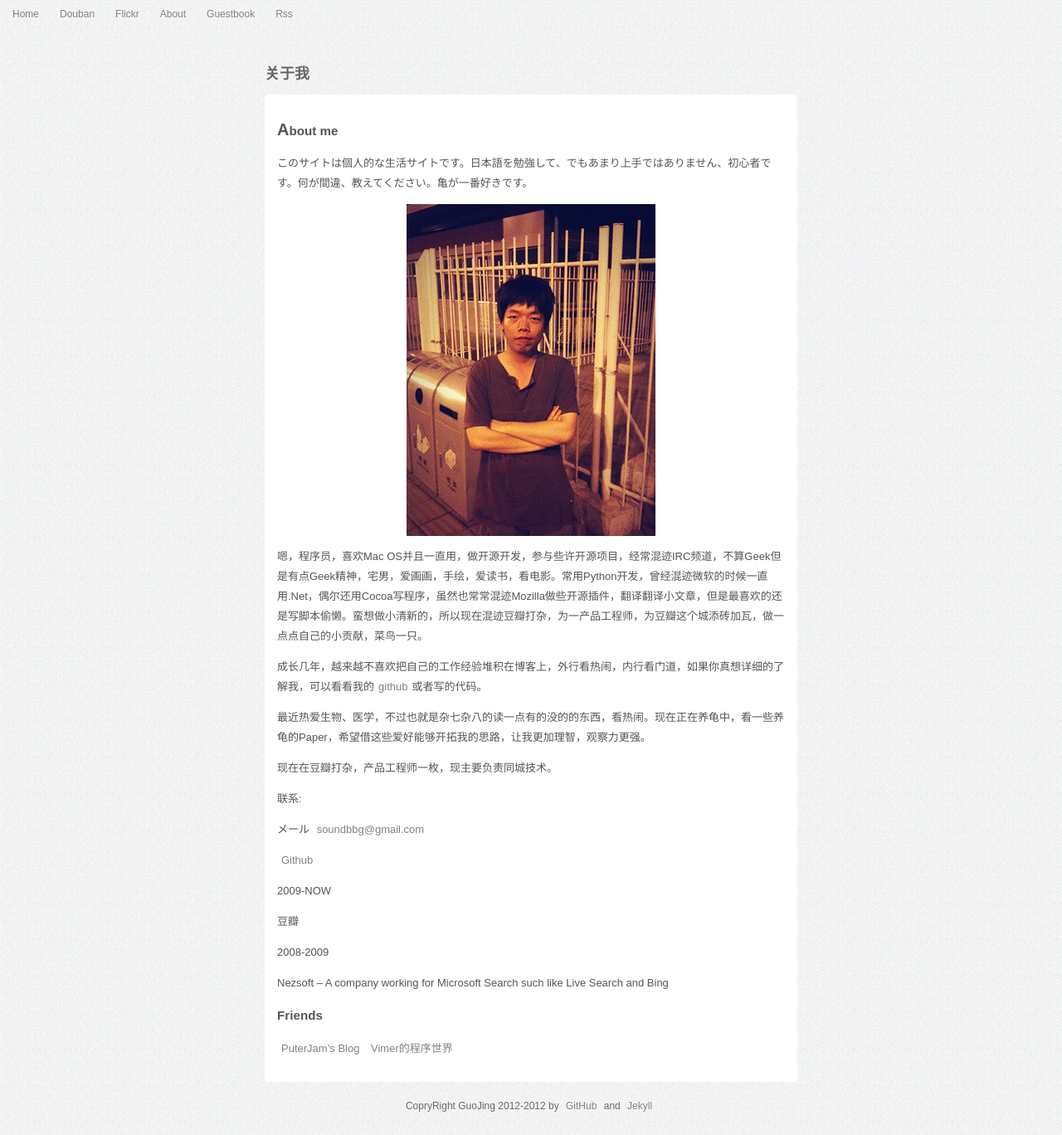
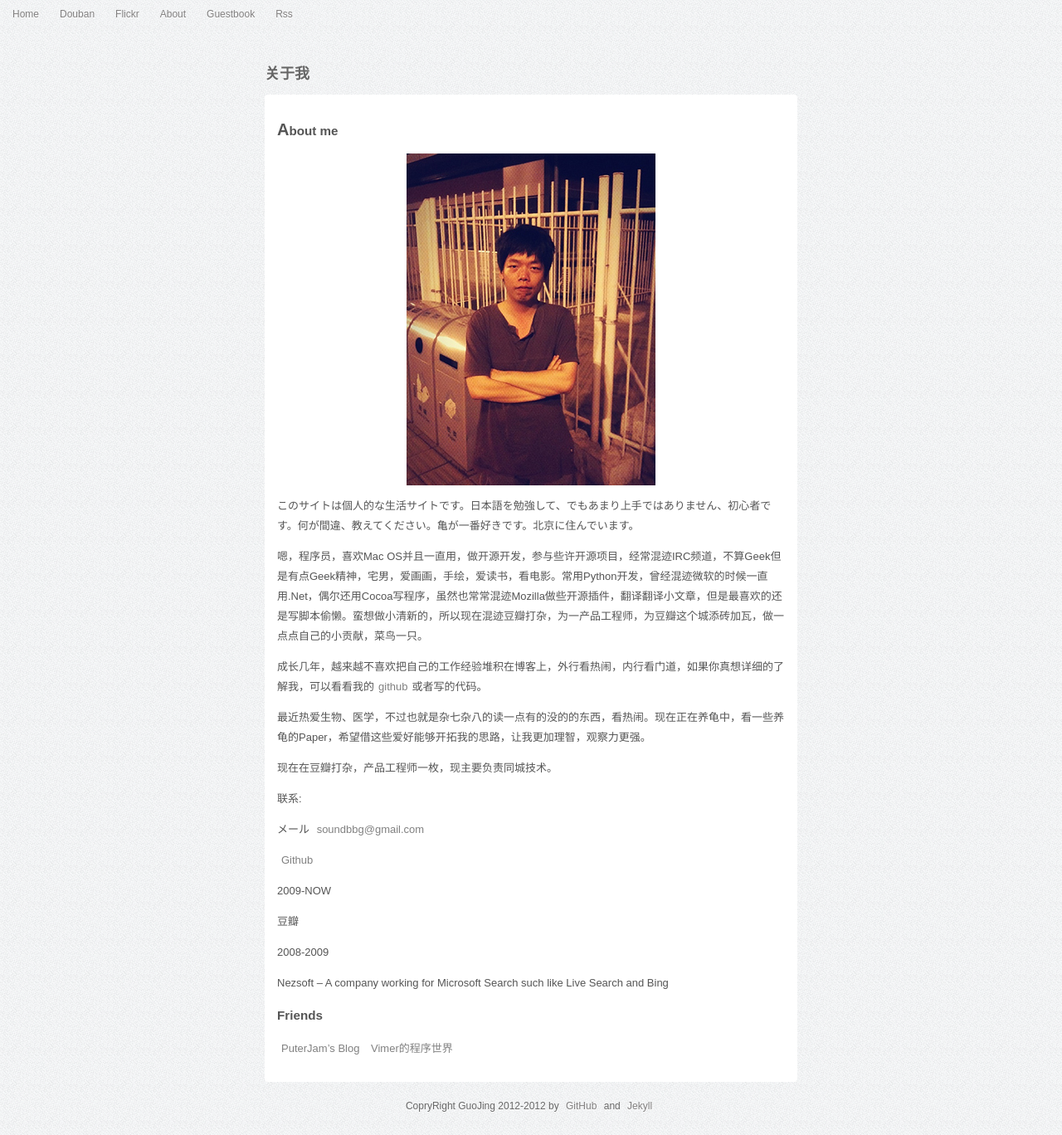
Before and after one commit to zwitzwit/guojing.github.com, a Jekyll site: the page built from about.md, in a window 1280 px wide. Shown: the whole page at 83% size. Built offline with Jekyll 4.4.1, drawn with Linux system fonts in a browser that asks for light colours; Markdown is read by kramdown in place of the engine named in the settings.

Commit message:
change about me

```diff
--- a/about.md
+++ b/about.md
@@ -6,9 +6,9 @@ description: 关于我
 ---
 
 ### About me
-このサイトは個人的な生活サイトです。日本語を勉強して、でもあまり上手ではありません、初心者です。何が間違、教えてください。亀が一番好きです。
+![AboutMe](/images/about.jpg)
 
-![AboutMe](/images/about.jpg)
+このサイトは個人的な生活サイトです。日本語を勉強して、でもあまり上手ではありません、初心者です。何が間違、教えてください。亀が一番好きです。北京に住んでいます。
 
 嗯，程序员，喜欢Mac OS并且一直用，做开源开发，参与些许开源项目，经常混迹IRC频道，不算Geek但是有点Geek精神，宅男，爱画画，手绘，爱读书，看电影。常用Python开发，曾经混迹微软的时候一直用.Net，偶尔还用Cocoa写程序，虽然也常常混迹Mozilla做些开源插件，翻译翻译小文章，但是最喜欢的还是写脚本偷懒。蛮想做小清新的，所以现在混迹豆瓣打杂，为一产品工程师，为豆瓣这个城添砖加瓦，做一点点自己的小贡献，菜鸟一只。
 
```
